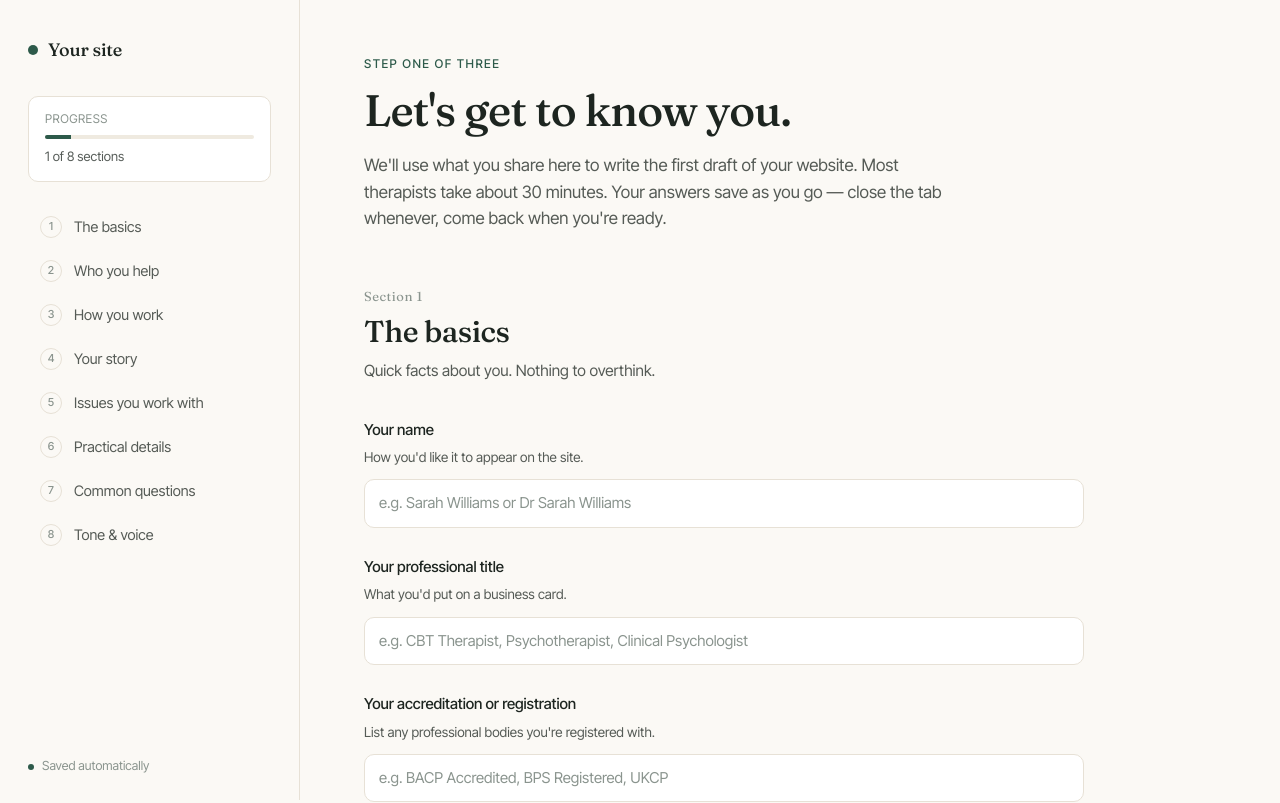
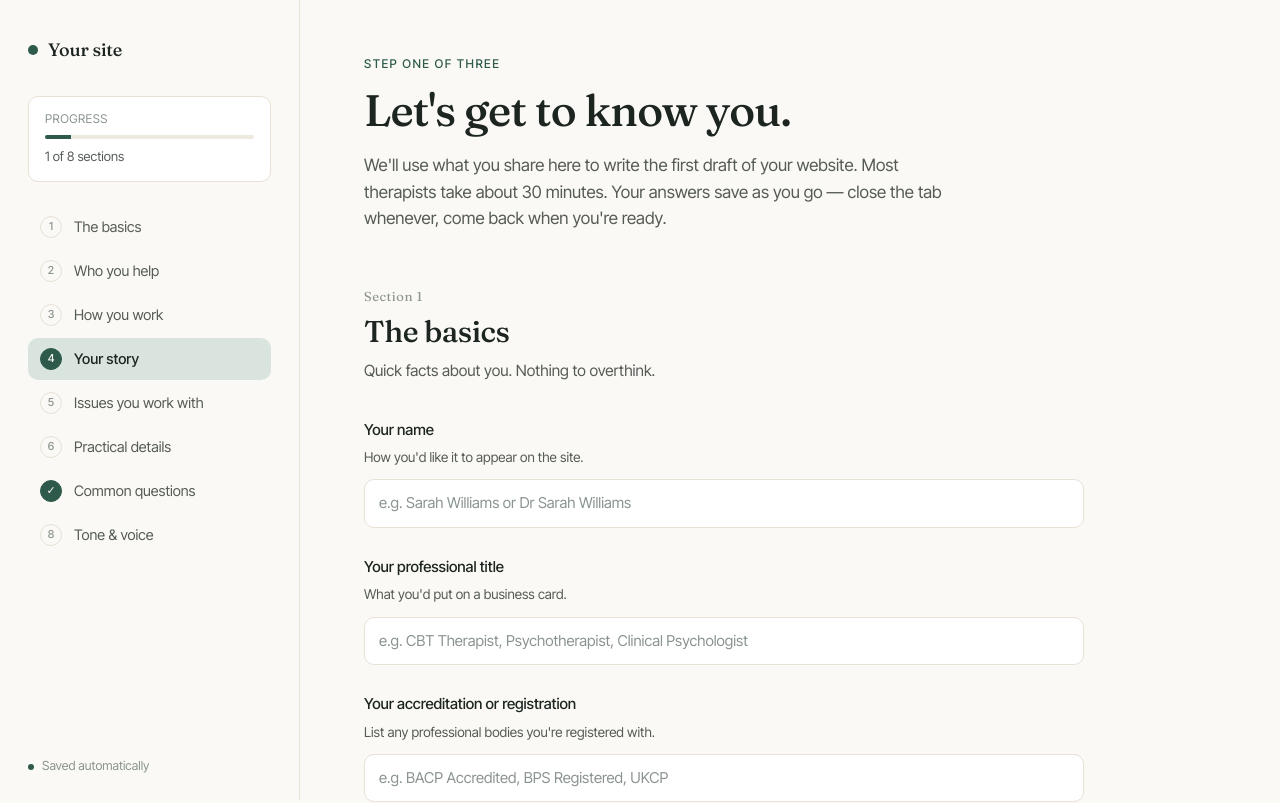
Before and after one commit to codeplaygroundspace/website-designer-studio-app, a Next.js app: page / in a window 1280 px wide. Shown: the top 803 px of the page. Built offline with nearby package versions, Linux system fonts and the light colour scheme.

Commit message:
feat: wire dynamic sidebar active state, completion indicators, and progress bar

```diff
--- a/src/components/therapist-form/therapist-form-page.tsx
+++ b/src/components/therapist-form/therapist-form-page.tsx
@@ -428,39 +428,51 @@ export function TherapistFormPage() {
                 Progress
               </div>
               <div className="h-1 overflow-hidden rounded-full bg-muted">
-                <div className="h-full w-[12.5%] bg-primary" />
+                <div
+                  className="h-full bg-primary transition-all duration-500"
+                  style={{
+                    width: `${(sections.filter((s) => isSectionComplete(s.id, formValues)).length / sections.length) * 100}%`,
+                  }}
+                />
               </div>
               <div className="mt-2 text-[13px] text-foreground/75">
-                1 of 8 sections
+                {sections.filter((s) => isSectionComplete(s.id, formValues)).length} of{" "}
+                {sections.length} sections
               </div>
             </div>
 
             <nav aria-label="Form sections" className="hidden lg:block">
               <ul className="m-0 flex list-none flex-col gap-0.5 p-0">
-                {sections.map((section) => (
+                {sections.map((section) => {
+                  const isActive = activeSection === section.id;
+                  const isComplete = isSectionComplete(section.id, formValues);
+                  return (
                     <li key={section.id}>
                       <a
                         href={`#${section.id}`}
+                        onClick={(e) => {
+                          e.preventDefault();
+                          document.getElementById(section.id)?.scrollIntoView({ behavior: "smooth" });
+                        }}
                         className={cn(
-                        "flex w-full items-center gap-3 rounded-lg px-3 py-2.5 text-left text-[14.5px] text-foreground/75 transition-colors hover:bg-muted hover:text-foreground focus-visible:outline focus-visible:outline-2 focus-visible:outline-offset-0 focus-visible:outline-blue-600",
-                        section.state === "active" &&
-                          "bg-accent font-medium text-foreground",
+                          "flex w-full items-center gap-3 rounded-lg px-3 py-2.5 text-left text-[14.5px] text-foreground/75 transition-colors hover:bg-muted hover:text-foreground focus-visible:outline-2 focus-visible:outline-offset-0 focus-visible:outline-blue-600",
+                          isActive && "bg-accent font-medium text-foreground",
                         )}
                       >
                         <span
                           className={cn(
                             "flex size-[22px] shrink-0 items-center justify-center rounded-full border-[1.5px] border-border text-[11px] font-medium text-muted-foreground transition-colors",
-                          (section.state === "active" ||
-                            section.state === "complete") &&
+                            (isActive || isComplete) &&
                               "border-primary bg-primary text-primary-foreground",
                           )}
                         >
-                        {section.state === "complete" ? "✓" : section.number}
+                          {isComplete ? "✓" : section.number}
                         </span>
                         <span>{section.label}</span>
                       </a>
                     </li>
-                ))}
+                  );
+                })}
               </ul>
             </nav>
           </div>
```
Also changed, not shown: 2 other files (tests, documents, lock files or other folders). Lines whose indentation alone changed are shown as unchanged.
